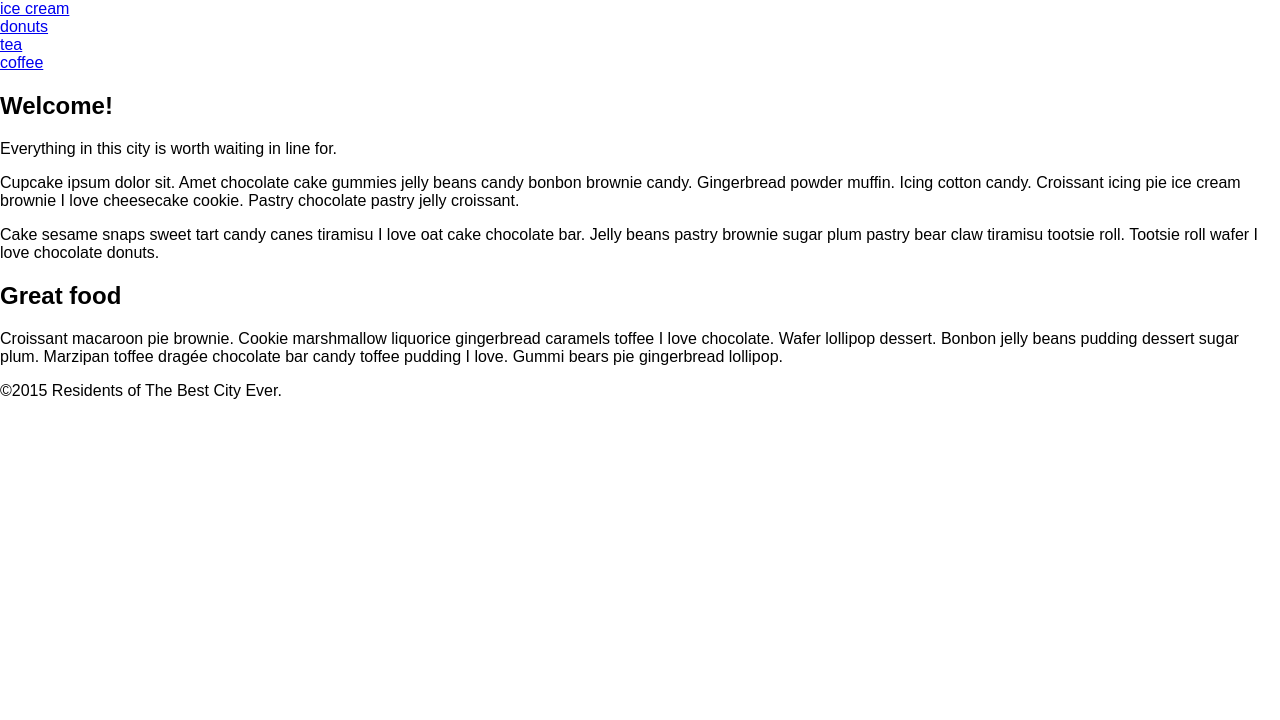
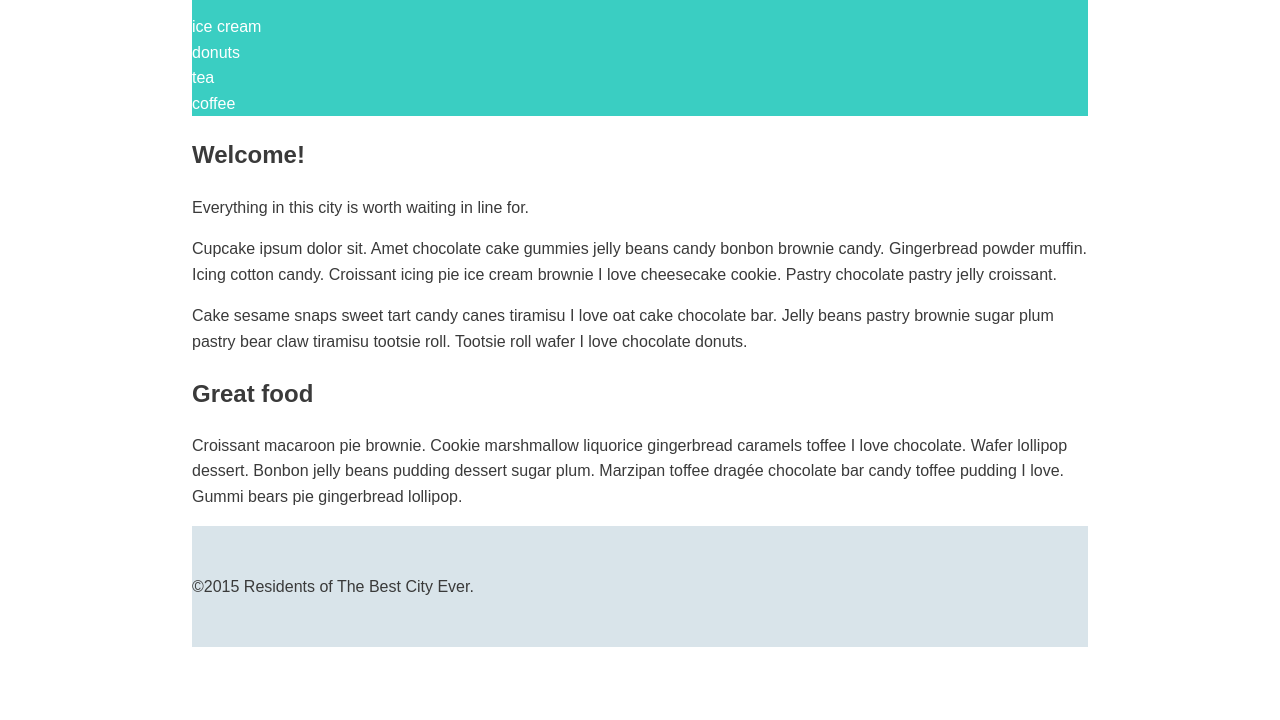
Before and after one commit to HeWhoShallNotBeMentioned/TH-CSS_Layout_Basics, a plain HTML site: page index.html in a window 1280 px wide. Shown: the part 80-800 px from the top of the page. Drawn offline with Linux system fonts and the light colour scheme.

Commit message:
added basic CSS styles and a wrapper

```diff
--- a/css/style.css
+++ b/css/style.css
@@ -0,0 +1,35 @@
+/* =================================
+  Base Element Styles
+==================================== */
+
+body {
+	line-height: 1.6;
+	color: #3a3a3a;
+}
+
+a {
+	color: #fff;
+	text-decoration: none;
+}
+
+/* =================================
+  Base Layout Styles
+==================================== */
+
+/* ---- Layout Containers ---- */
+
+.wrapper {
+  width:70%;
+  margin: 0 auto;
+}
+
+.main-header {
+	background: #3acec2;
+}
+
+.main-footer {
+	padding: 2em 0;
+	background: #d9e4ea;
+}
+
+/* ---- Page Elements ---- */
--- a/index.html
+++ b/index.html
@@ -7,6 +7,7 @@
 	<link rel="stylesheet" href="css/style.css">
 </head>
 <body>
+	<div class="wrapper">
 		<header class="main-header">
 			<h1 class="name"><a href="#">Best City Guide</a></h1>
 			<ul class="main-nav">
@@ -28,5 +29,6 @@
 		<footer class="main-footer">
 			<p>&copy;2015 Residents of The Best City Ever.</p>
 		</footer>
+	</div>
 </body>
 </html>
```
Lines whose indentation alone changed are shown as unchanged.
